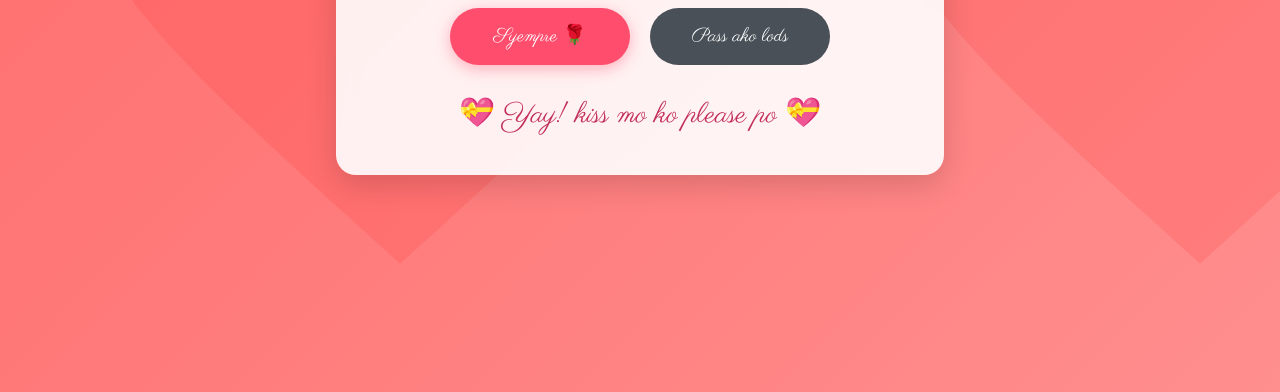
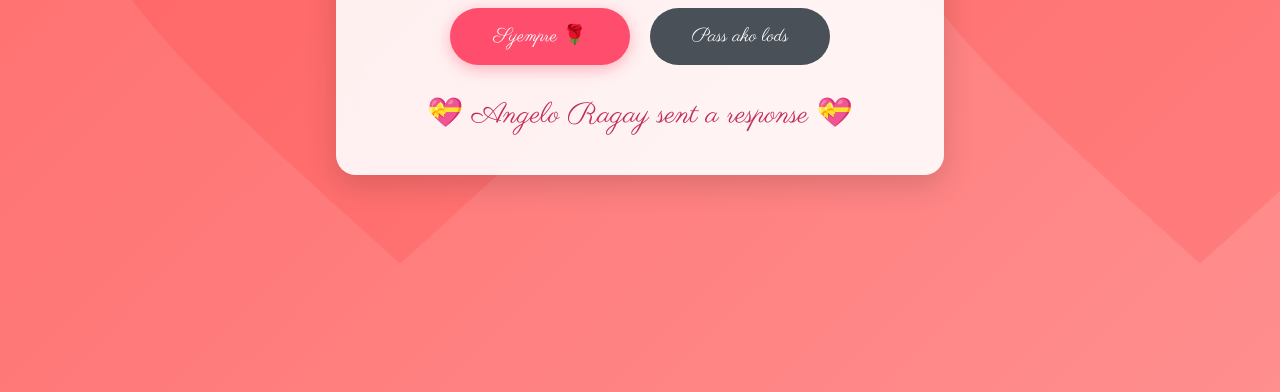
Before and after one commit to valentine1234441/valentines.github.io, a plain HTML site: page index.html in a window 1280 px wide. Both pictures are taken after a click on the button "Syempre 🌹". Shown: the part 448-840 px from the top of the page. Drawn offline with nearby package versions, Linux system fonts and the light colour scheme.

Commit message:
index.html

```diff
--- a/index.html
+++ b/index.html
@@ -41,7 +41,7 @@
             const message = document.getElementById('responseMessage');
 
             container.classList.add('celebrate');
-            message.innerHTML = "💝 Yay! kiss mo ko please po 💝";
+            message.innerHTML = "💝 Angelo Ragay sent a response 💝";
             message.style.display = 'block';
 
             // Confetti effect
```
